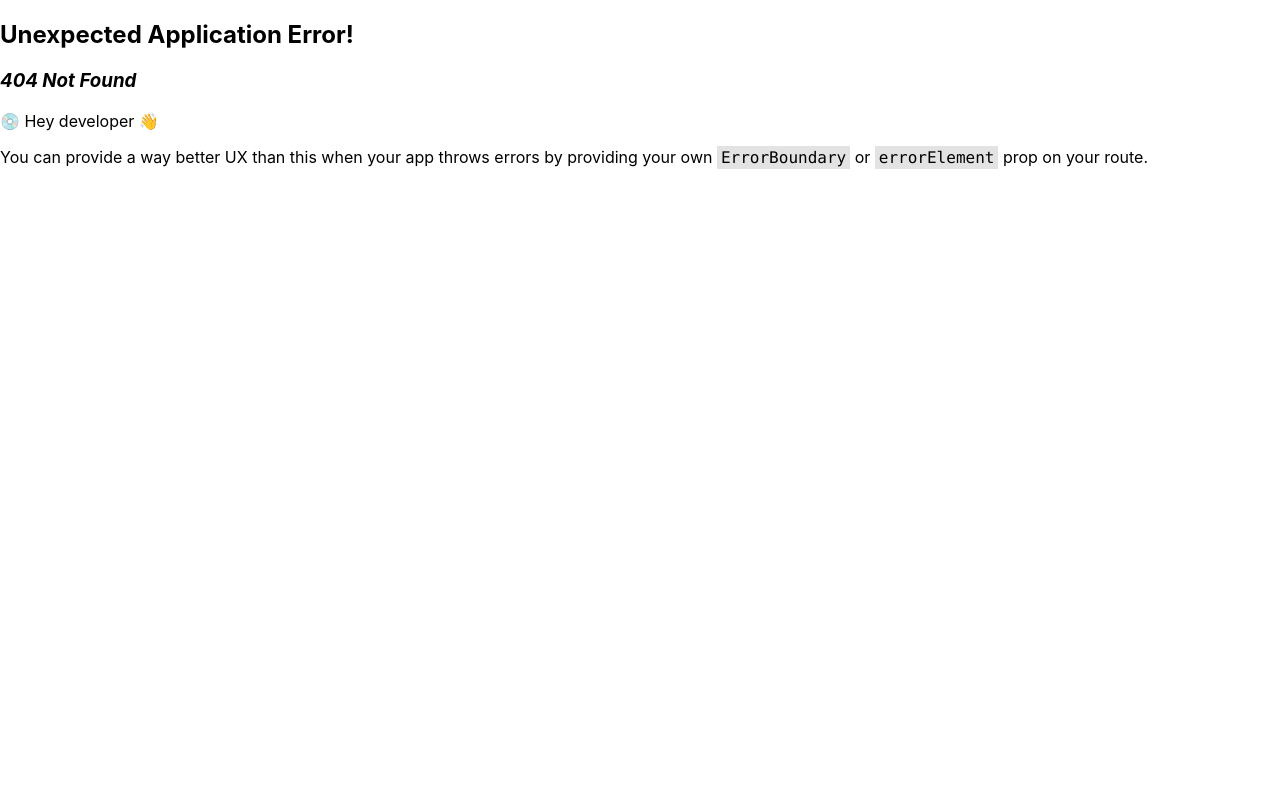
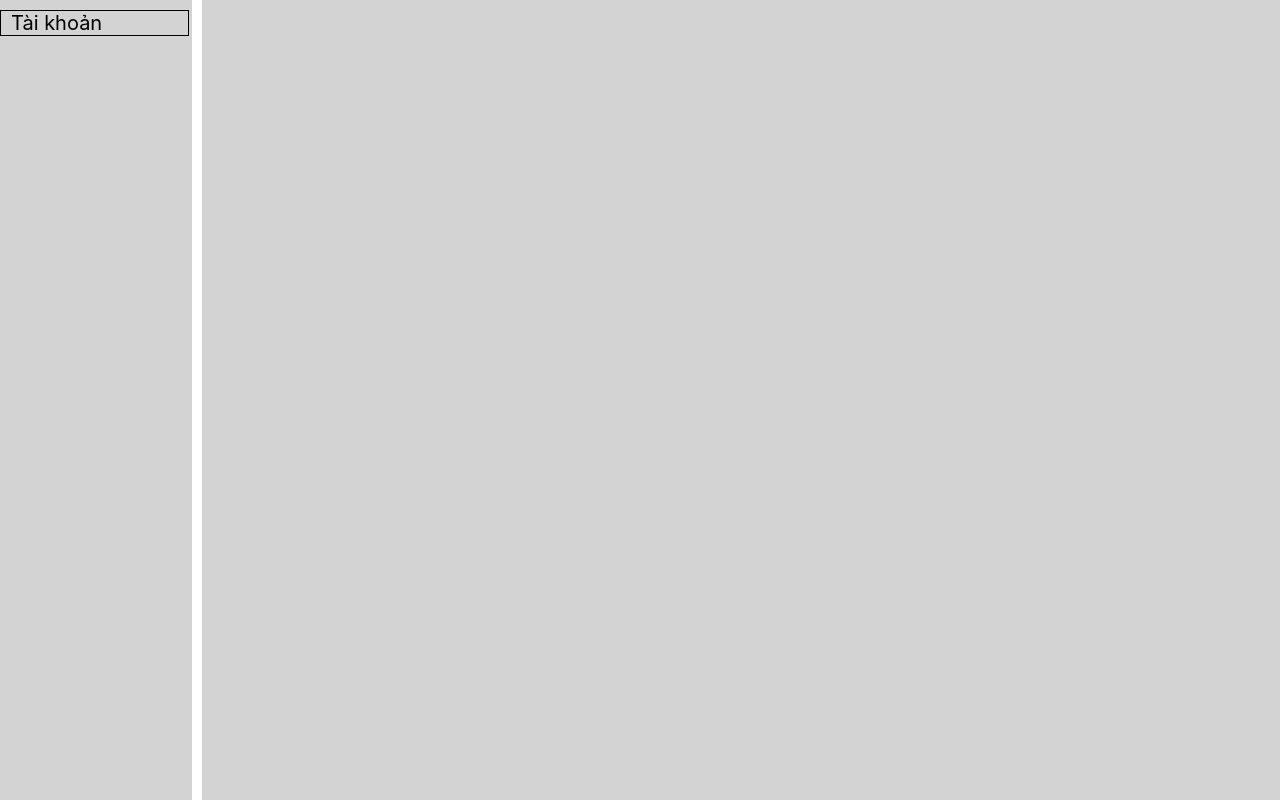
Before and after one commit to Bviet123/TTDN_FrontEnd, a React (Create React App) app: page /Admin in a window 1280 px wide. Before the commit this address had no page. Built offline with nearby package versions, Linux system fonts and the light colour scheme.

Commit message:
fix user

```diff
--- a/src/App.css
+++ b/src/App.css
@@ -7,6 +7,5 @@
 
 .container {
   display: flex;
-  flex-direction: row;
   width: 100%;
 }
--- a/src/index.js
+++ b/src/index.js
@@ -12,6 +12,7 @@ import NewsDetail from './pages/News_Details/NewsDetails';
 import Competition from './pages/Competition/Competition';
 import Conference from './pages/Conference/Conference';
 import Seminar from './pages/Seminar/Seminar';
+import Admin from './pages/Admin/AdminPages/Admin';
 
 const router = createBrowserRouter([
   {
@@ -38,6 +39,11 @@ const router = createBrowserRouter([
     path: "Seminar",
     element: <Seminar/>,
   },
+  {
+    path: "Admin",
+    element: <Admin/>,
+  },
+
 ]);
 
 
--- a/src/pages/Admin/AdminPages/Admin.css
+++ b/src/pages/Admin/AdminPages/Admin.css
@@ -0,0 +1,55 @@
+.Admin {
+    width: 100%;
+    height: 100vh;
+}
+.admin-container {
+    display: flex;
+    height: 100%;
+}
+
+.right-div {
+    width: 15%;
+    background-color: #D3D3D3;
+    margin-right: 10px;
+    padding-top: 10px;
+    padding-right: 5px;
+    overflow:hidden;
+}
+
+.left-div {
+    width: 85%;
+    background-color: #d3d3d3;
+    padding: 10px;
+}
+.admin-item-container {
+    display: block;
+}
+
+.admin-dropdown {
+    border: 1px solid;
+    margin-left: 20px;
+    width: auto;
+}
+.admin-text {
+    width: 100%;
+    border: 1px solid;
+    cursor: pointer;
+}
+.admin-text:hover {
+    background-color: white;
+}
+.item-text {
+    font-size: 20px;
+    cursor: pointer;
+}
+.admin-dropdown a {
+    font-size: 15px;
+    display: flex;
+    padding: 10px;
+    text-decoration: none;
+    color: black;
+
+}
+.admin-dropdown a:hover {
+    background-color: lightgoldenrodyellow;
+}
--- a/src/pages/Admin/AdminPages/Admin.js
+++ b/src/pages/Admin/AdminPages/Admin.js
@@ -0,0 +1,33 @@
+import React, { useState } from 'react';
+import './Admin.css';
+
+function Admin() {
+    const [isDrop, setIsDrop] = useState(false);
+    const [isDrop2, setIsDrop2] = useState(false);
+    const [isDrop3, setIsDrop3] = useState(false);
+    const [isDrop4, setIsDrop4] = useState(false);
+
+    return (
+        <div className='Admin'>
+            <div class="admin-container">
+                <div class="right-div">
+                    <div className='admin-item-container'>
+                        <div className='admin-text' onClick={() => setIsDrop(!isDrop)} >
+                            <span className='item-text'>Tài khoản</span>
+                        </div>
+                        <div className='admin-dropdown' style={{ display: isDrop ? 'block' : 'none' }}>
+                            <a href='#'>dfsdfsdfdf</a>
+                            <a href='#'>ádasdasdas</a>
+                            <a href='#'>sadfsafsaa</a>
+                        </div>
+                    </div>
+                </div>
+                <div class="left-div">
+
+                </div>
+            </div>
+        </div>
+    );
+}
+
+export default Admin;
--- a/src/pages/News_Details/NewsDetails.css
+++ b/src/pages/News_Details/NewsDetails.css
@@ -11,7 +11,7 @@
     margin-right: 3px;
 }
 
-.container {
+.Detail-container {
     display: flex;
     flex-direction: row;
     width: 100%;
--- a/src/pages/News_Details/NewsDetails.js
+++ b/src/pages/News_Details/NewsDetails.js
@@ -12,7 +12,7 @@ function NewsDetail() {
         <div className="App">
             <Nav/>
             <main className="App-main">
-                <div className="container">
+                <div className="Detail-container">
                     <Left/>
                     <div className="content">
                         <div className='content-right'>
```
